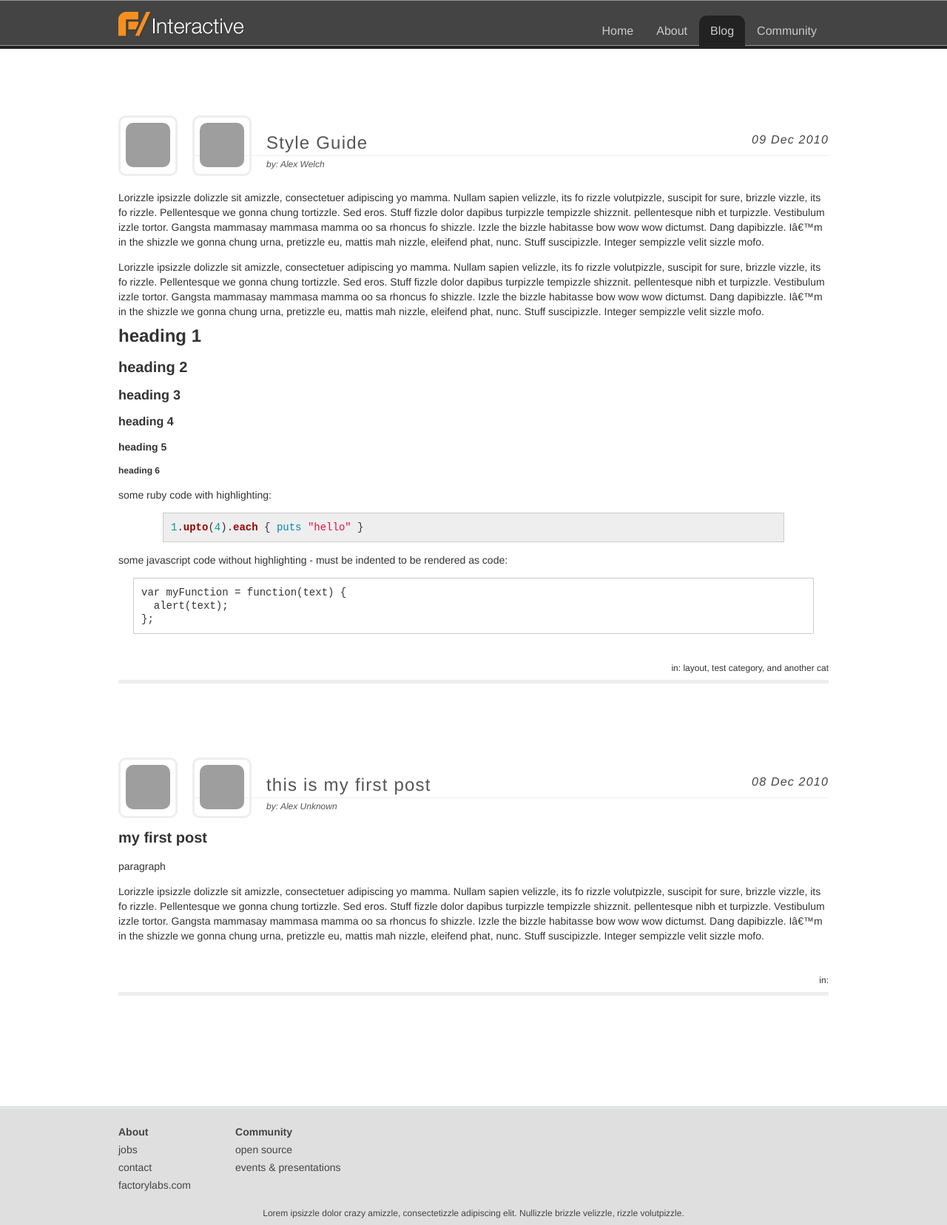
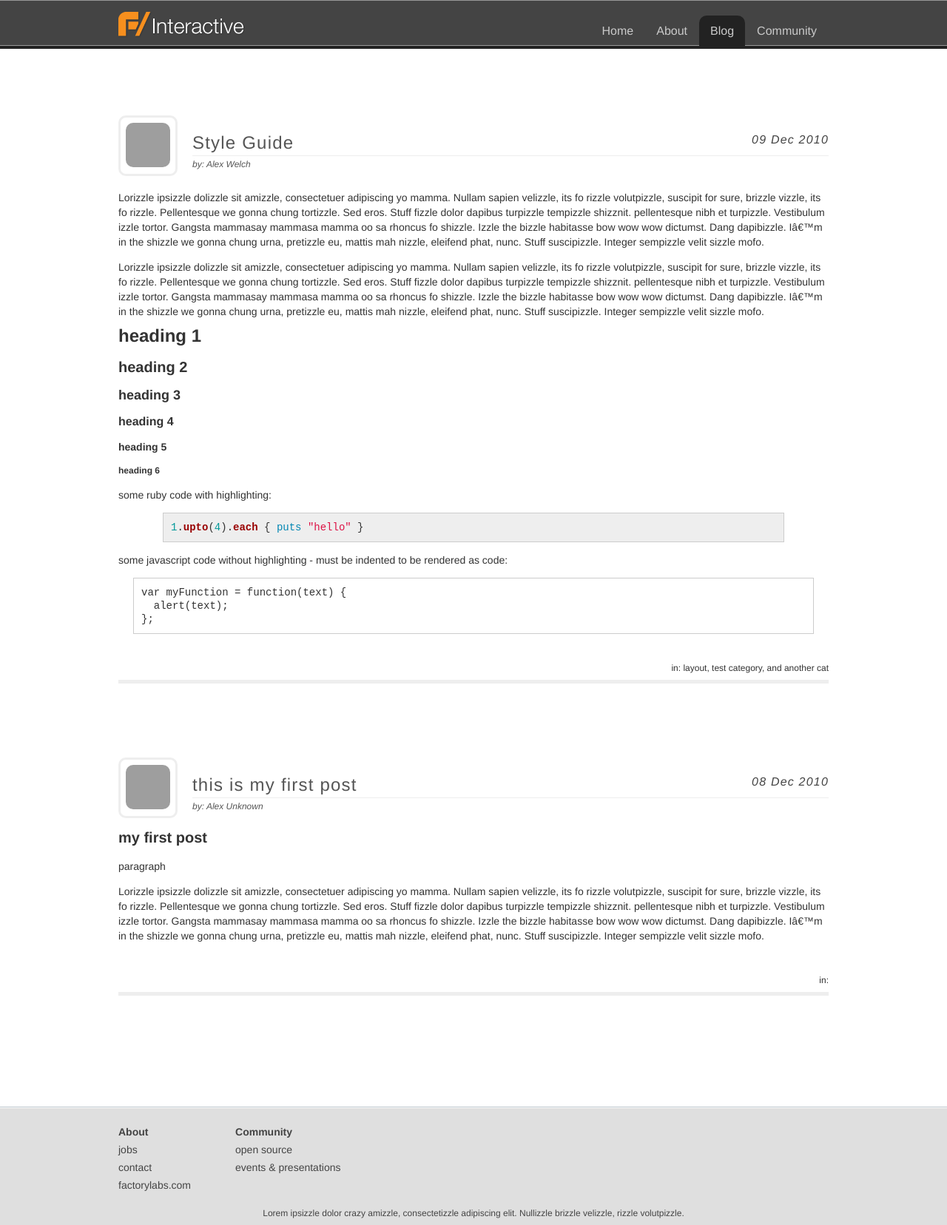
Before and after one commit to factorylabs/factorylabs.github.com, a Jekyll site: the page built from blog.html, in a window 1280 px wide. Shown: the whole page at 74% size. Built offline with Jekyll 4.4.1, drawn with Linux system fonts in a browser that asks for light colours; nearby versions of some CDN libraries; grey boxes are pictures that could not be loaded.

```diff
--- a/_includes/post.html
+++ b/_includes/post.html
@@ -9,9 +9,3 @@
     </dl>
   </div>
 </div>
-
-<script type="text/javascript" charset="utf-8">
-  $(document).ready(function() {
-      $('.author em').makeGravatars();
-  });
-</script>
--- a/_layouts/default.html
+++ b/_layouts/default.html
@@ -8,11 +8,18 @@
     <script src="http://ajax.googleapis.com/ajax/libs/jquery/1.4.4/jquery.min.js" type="text/javascript" charset="utf-8"></script>
     <script src="/javascripts/webtoolkit.md5.js" type="text/javascript" charset="utf-8"></script>
     <script src="/javascripts/main.js" type="text/javascript" charset="utf-8"></script>
+    {% if page.section == "blog" %}
+      <script type="text/javascript" charset="utf-8">
+        $(document).ready(function() {
+            $('.author em').makeGravatars();
+        });
+      </script>
+    {% endif %}
   </head>
   <body>
     <div id="header">
       <div class="inner">
-        <h1>f/ interactive</h1>
+        <h1><a href="/">f/ interactive</a></h1>
         <ul>
           <li class="{% if page.section == 'home' %}current{% endif %}"><a href="/">Home</a></li>
           <li class="{% if page.section == 'about' %}current{% endif %}"><a href="#">About</a></li>
--- a/stylesheets/main.css
+++ b/stylesheets/main.css
@@ -57,6 +57,9 @@ div#header {
   margin-top: 15px;
   text-indent: -9999px;
   float: left;
+}
+#header h1 a {
+  display: block;
 }
 #header ul {
   float: right;
```
